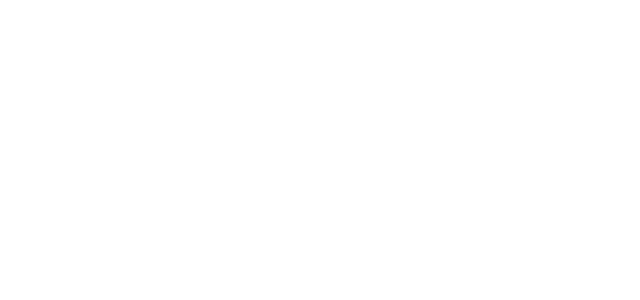
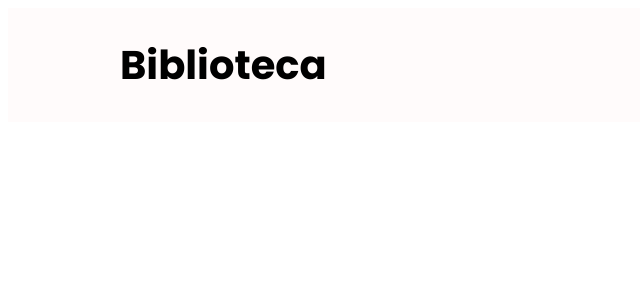
Before and after one commit to felprangel/Biblioteca, a React (Vite) app: page / in a window 1280 px wide. Shown: the top 300 px of the page, without its empty margins (0-640 px from the left). Built offline with nearby package versions, Linux system fonts and the light colour scheme.

Commit message:
adiciona cabecalho

```diff
--- a/src/App.jsx
+++ b/src/App.jsx
@@ -1,4 +1,7 @@
+import Cabecalho from "./components/Cabecalho"
+
 function App() {
+    return <Cabecalho />
 }
 
 export default App
```
